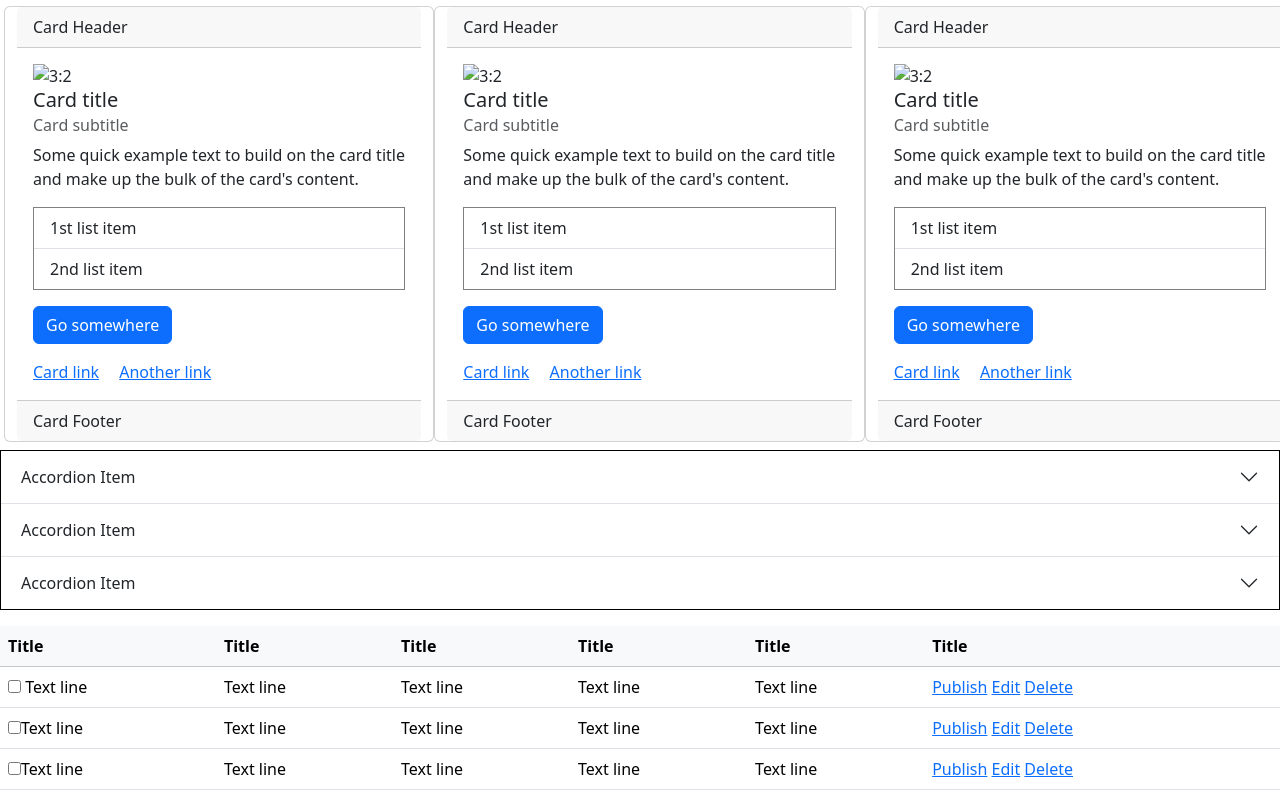
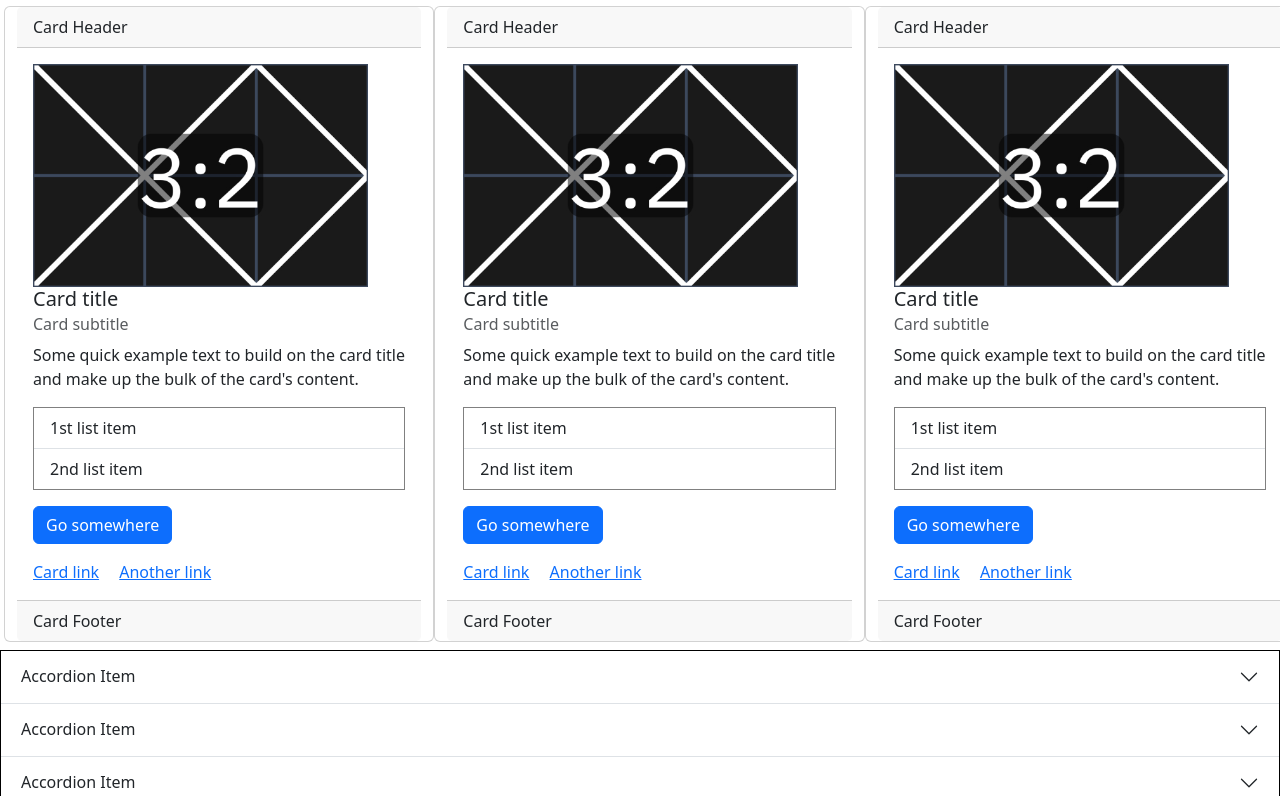
Before and after one commit to kkpaladugula/F1-Module-Test-JAN, a plain HTML site: page index.html in a window 1280 px wide. Shown: the part 948-1744 px from the top of the page. Drawn offline with nearby package versions, Linux system fonts and the light colour scheme; the site is published under a folder, as on GitHub Pages, so addresses that start at the root find nothing.

Commit message:
Add files via upload

```diff
--- a/index.html
+++ b/index.html
@@ -111,7 +111,7 @@
           <div class="card col-sm-4" style="width: 33%;">
             <div class="card-header">Card Header</div>
               <div class="card-body">
-                  <img class="card-images" src="/image-placeholder _- Change image here.jpg" alt="3:2">
+                  <img class="card-images" src="image-placeholder _- Change image here.jpg" alt="3:2">
                 <h5 class="card-title">Card title</h5>
                 <h6 class="card-subtitle mb-2 text-muted">Card subtitle</h6>
                 <p class="card-text">Some quick example text to build on the card title and make up the bulk of the card's content.</p>
@@ -133,7 +133,7 @@
             <div class="card col-sm-4" style="width: 33%;">
               <div class="card-header">Card Header</div>
               <div class="card-body">
-                  <img class="card-images" src="/image-placeholder _- Change image here.jpg" alt="3:2">
+                  <img class="card-images" src="image-placeholder _- Change image here.jpg" alt="3:2">
                 <h5 class="card-title">Card title</h5>
 
                 <h6 class="card-subtitle mb-2 text-muted">Card subtitle</h6>
@@ -156,7 +156,7 @@
             <div class="card col-sm-4" style="width: 33%;">
               <div class="card-header">Card Header</div>
               <div class="card-body">
-                  <img class="card-images" src="/image-placeholder _- Change image here.jpg" alt="3:2">
+                  <img class="card-images" src="image-placeholder _- Change image here.jpg" alt="3:2">
                 <h5 class="card-title">Card title</h5>
                 <h6 class="card-subtitle mb-2 text-muted">Card subtitle</h6>
                 <p class="card-text">Some quick example text to build on the card title and make up the bulk of the card's content.</p>
```
